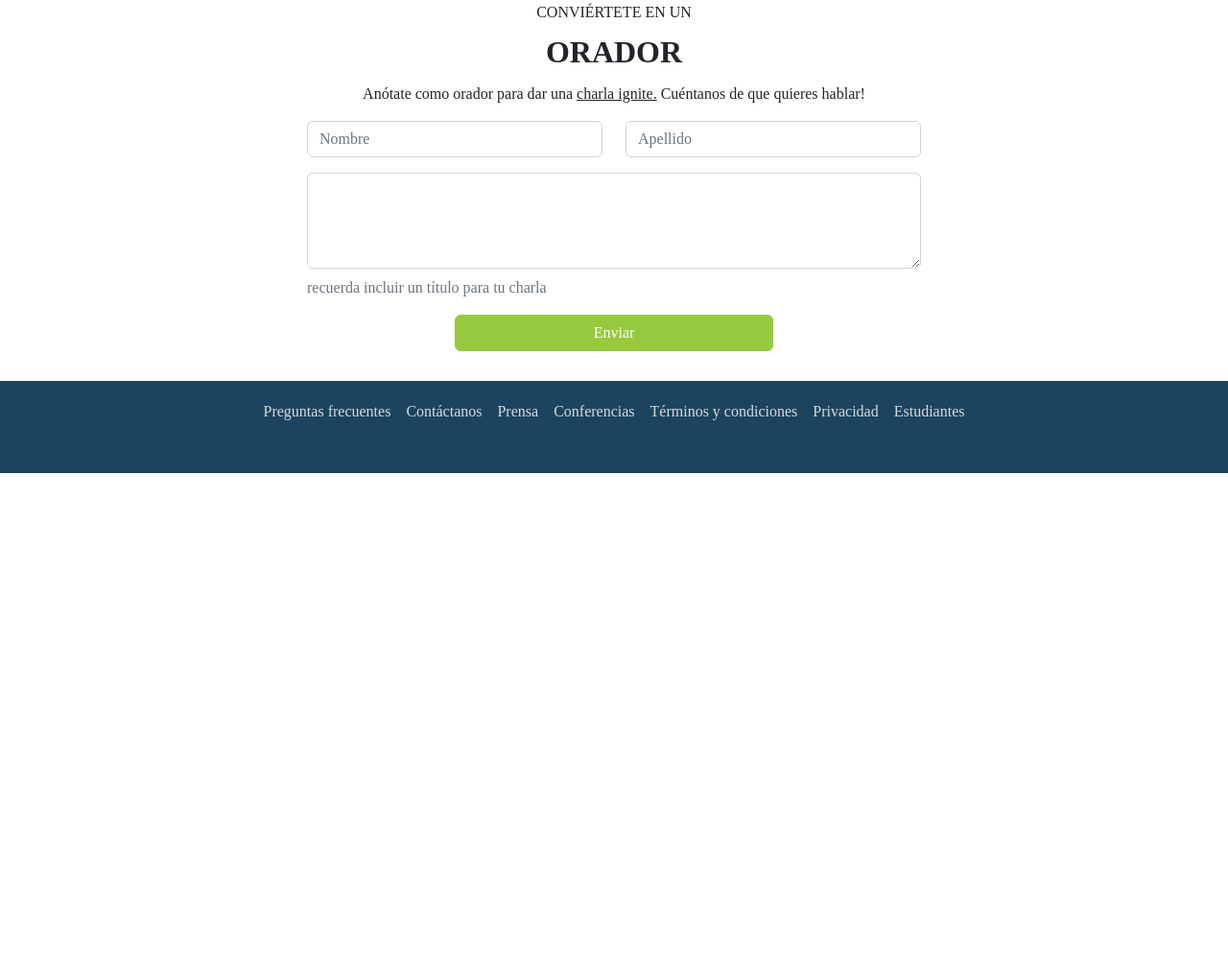
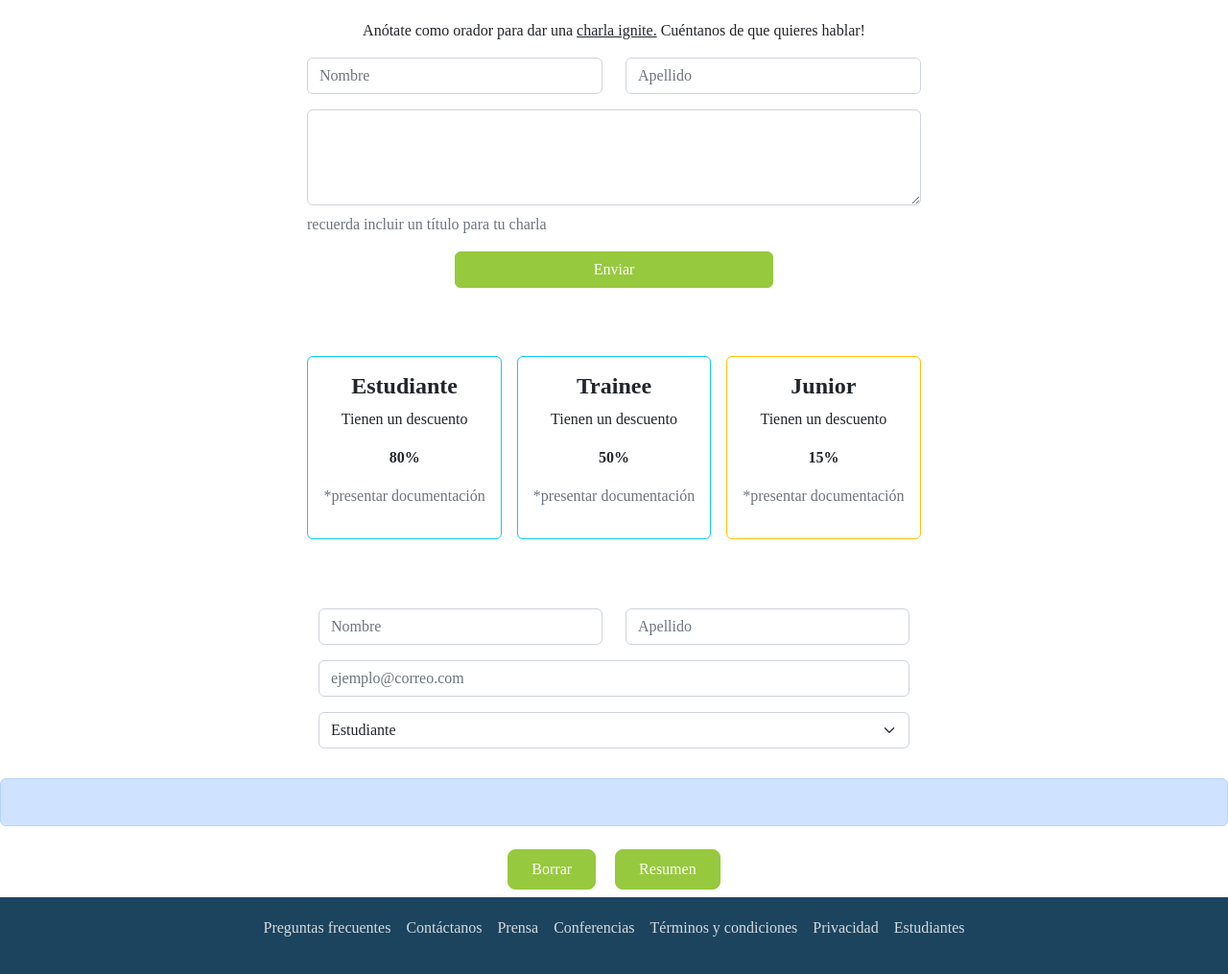
Before and after one commit to nadirulmi/codoacodo.bootstrap, a plain HTML site: page index.html in a window 1280 px wide. Shown: the part 1715-2730 px from the top of the page at 96% size. Before the commit the page ends 2208 px from the top, so only its background shows below. Drawn offline with Linux system fonts and the light colour scheme.

Commit message:
Se actualiza el repo

```diff
--- a/estilos/style.css
+++ b/estilos/style.css
@@ -88,3 +88,14 @@
 .pie ul li a:hover {
     color: #29A945;
 }
+
+.tick button{
+    background-color: #96C93E;
+    border-color: #96C93E;
+}
+
+.tick button:hover{
+    color: #96C93E;
+    background-color: #fff;
+    border-color: #96C93E;
+}
--- a/index.html
+++ b/index.html
@@ -15,7 +15,7 @@
 <body>
     <!--NAV-->
     <header>
-        <nav class="navbar navbar-expand-lg bg-light sticky-top p-0">
+        <nav class="navbar navbar-expand-lg bg-light fixed-top p-0">
             <div class="container-fluid menu">
                 <img src="./imagenes/codoacodo.png" alt="logo" width="90px">
                 <a class="text-light navbar-brand" href="#">Conf Bs As</a>
@@ -30,7 +30,7 @@
                         <a class="text-white-50 nav-link" href="#orador">Los oradores</a>
                         <a class="text-white-50 nav-link" href="#lugar">Lugar y fecha</a>
                         <a class="text-white-50 nav-link" href="#conviertete">Conviértete en orador</a>
-                        <a class="text-success nav-link active ticket" aria-current="page" href="tickets">Comprar
+                        <a class="text-success nav-link active ticket" aria-current="page" href="#tickets">Comprar
                             tickets</a>
                     </div>
                 </div>
@@ -145,9 +145,76 @@
             </section>
         </div>
 
+        <!--SECCION TICKETS-->
+        <section id="tickets">
+            <div class="d-flex justify-content-center flex-wrap m-5">
+                <div class="card border-info mb-3 m-2 " style="max-width: 18rem;">
+                    <div class="card-body">
+                        <h5 class="card-title text-center fw-semibold fs-4">Estudiante</h5>
+                        <p class="card-text text-center">Tienen un descuento</p>
+                        <p class="text-center fw-bold">80%</p>
+                        <p class="text-center text-muted">*presentar documentación
+                        <p>
+                    </div>
+                </div>
+                <div class="card border-info mb-3 m-2 " style="max-width: 18rem;">
+                    <div class="card-body">
+                        <h5 class="card-title text-center fw-semibold fs-4">Trainee</h5>
+                        <p class="card-text text-center">Tienen un descuento</p>
+                        <p class="text-center fw-bold">50%</p>
+                        <p class="text-center text-muted">*presentar documentación
+                        <p>
+                    </div>
+                </div>
+                <div class="card border-warning mb-3 m-2 " style="max-width: 18rem;">
+                    <div class="card-body">
+                        <h5 class="card-title text-center fw-semibold fs-4">Junior</h5>
+                        <p class="card-text text-center">Tienen un descuento</p>
+                        <p class="text-center fw-bold">15%</p>
+                        <p class="text-center text-muted">*presentar documentación
+                        <p>
+                    </div>
+                </div>
+            </div>
+        </section>
+        <section class="d-flex justify-content-center align-items-center my-3">
+            <div class="row form">
+                <div class="my-2 col-md-6 col-sm-12 ">
+                    <input type="email" class="form-control" id="exampleInputEmail1" aria-describedby="emailHelp"
+                        placeholder="Nombre">
+                </div>
+                <div class="my-2 col-md-6 col-sm-12">
+                    <input type="email" class="form-control" id="exampleInputEmail1" aria-describedby="emailHelp"
+                        placeholder="Apellido">
+                </div>
+                <div class="mb-3 my-2 col-12">
+                    <input type="email" class="form-control" id="exampleFormControlInput1"
+                        placeholder="ejemplo@correo.com">
+                </div>
+                <div>
+                    <select class="form-select" aria-label="Default select example">
+                        <option value="estudiante" id="estudiante">Estudiante</option>
+                        <option value="traine" id="trainee">Trainee</option>
+                        <option value="junior" id="junior">Junior</option>
+                      </select>
+                </div>
+            </div>
+        </section>
+        <div class="alert alert-primary" role="alert">
+            <p class="resultado">
+            </p>
+        </div>
+        <div class="d-flex justify-content-center items-center">
+            <div class="tick">
+                <button type="button" class="boton1 m-2 btn btn-success btn-lg px-4 fs-6" id="resumen">Borrar</button>
+                <button type="button" class="m-2 btn btn-success btn-lg px-4 gap-3 fs-6">Resumen</button>
+            </div>
+        </div>
+
+
         <!--FOOTER-->
         <div class="pie container-fluid">
-            <ul class="nav justify-content-center pb-3 mb-3">
+            <ul class="nav justify-content-center pb-3 mb-3 f-flex justify-content-center align-center">
                 <li class="nav-item"><a href="#" class="nav-link px-2">Preguntas frecuentes</a></li>
                 <li class="nav-item"><a href="#" class="nav-link px-2 ">Contáctanos</a></li>
                 <li class="nav-item"><a href="#" class="nav-link px-2 ">Prensa</a></li>
@@ -159,6 +226,27 @@
         </div>
 
         <script src="./js/bootstrap.min.js"></script>
+        <script>
+            let boton = document.querySelector(resumen);
+
+            function recogerDatos{
+                let estudianteJunior = document.getElementById("junior");
+                let estudianteTraine = document.getElementById("trainee");
+                let estudiante = document.getElementById("estudiante");
+
+                if (datos == junior){
+                    descuentoJunior = (estudianteJunior * 0.15);
+                    console.log(estudianteJunior);
+                }else if (datos == trainee){
+                    descuentoTrainee = (estudianteTraine * 0.5);
+                }else (datos == estudiante){
+                    descuentoEstudiante = (estudiante * 0.8);
+                }
+            }
+
+            boton.addEventListener("click",recogerDatos);
+
+        </script>
 </body>
 
 </html>
```
